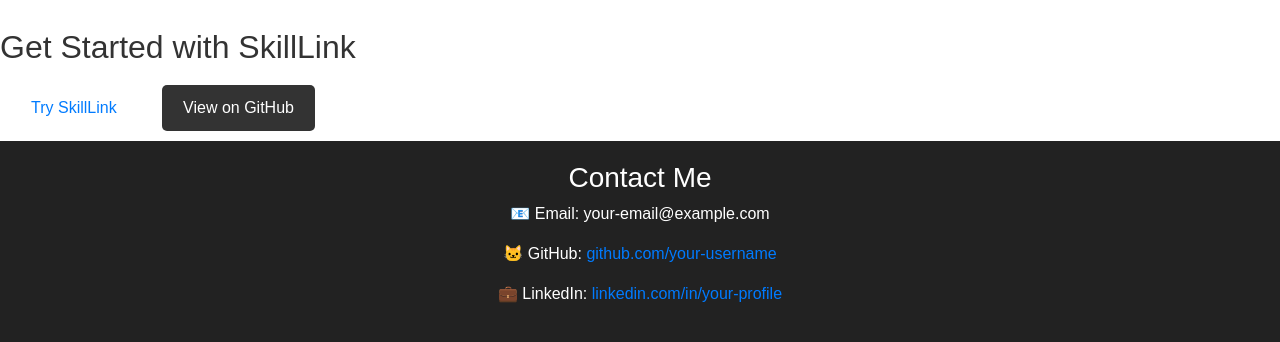
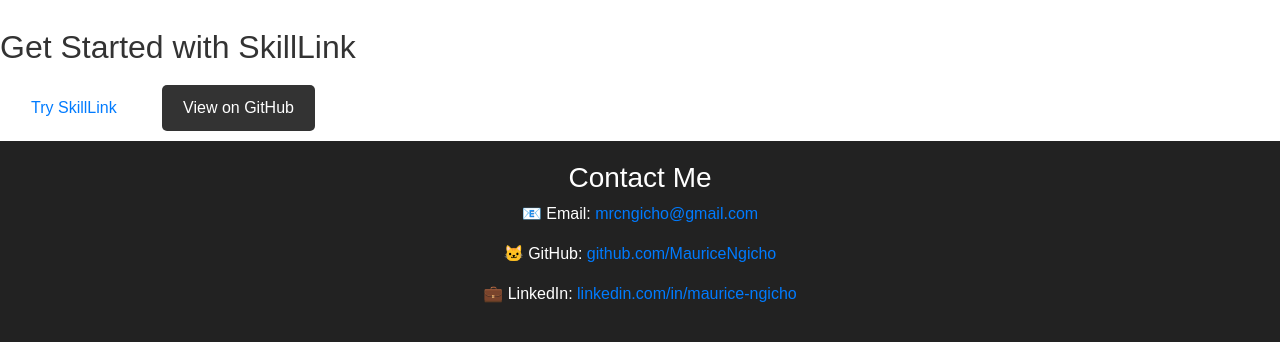
Before and after one commit to MauriceNgicho/MauriceNgicho.github.io, a plain HTML site: page index.html in a window 1280 px wide. Shown: the part 1100-1442 px from the top of the page. Drawn offline with nearby package versions, Linux system fonts and the light colour scheme.

Commit message:
Added contacts

```diff
--- a/index.html
+++ b/index.html
@@ -72,9 +72,9 @@
     <!-- Contact Section -->
     <footer id="contact">
         <h3>Contact Me</h3>
-        <p>📧 Email: your-email@example.com</p>
-        <p>🐱 GitHub: <a href="https://github.com/your-username">github.com/your-username</a></p>
-        <p>💼 LinkedIn: <a href="https://linkedin.com/in/your-profile">linkedin.com/in/your-profile</a></p>
+        <p>📧 Email: <a href="mailto:mrcngicho@gmail.com">mrcngicho@gmail.com</a></p>
+        <p>🐱 GitHub: <a href="https://github.com/MauriceNgicho">github.com/MauriceNgicho</a></p>
+        <p>💼 LinkedIn: <a href="https://linkedin.com/in/maurice-ngicho">linkedin.com/in/maurice-ngicho</a></p>
     </footer>
 
 
```
